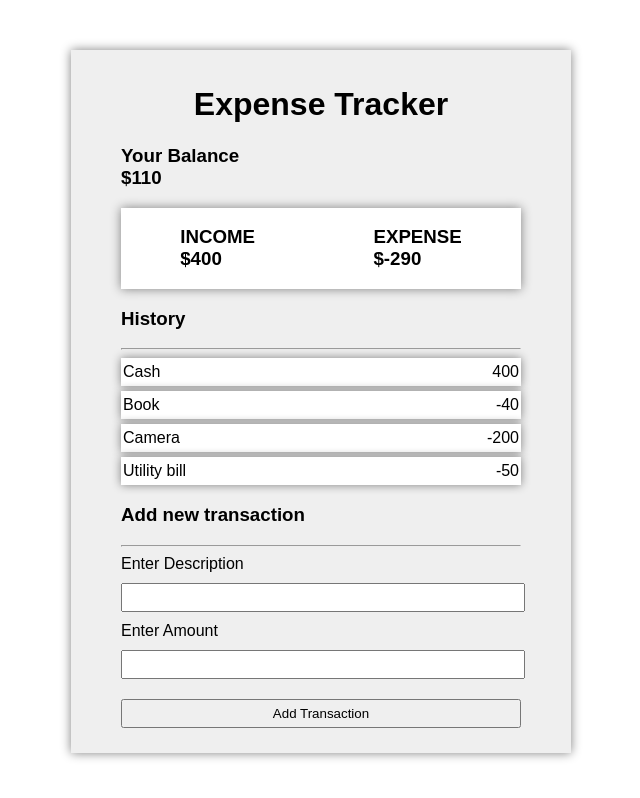
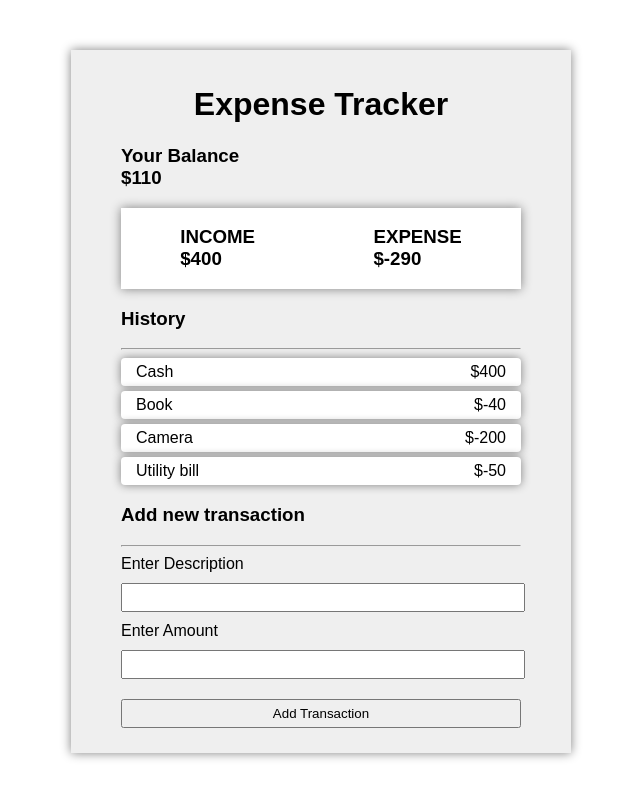
Before and after one commit to saadtechgeek/ExpenseTrackerAppUsingReact, a React (Create React App) app: page / in a window 1280 px wide. Shown: the whole page, without its empty margins (319-959 px from the left). Built offline with nearby package versions, Linux system fonts and the light colour scheme.

Commit message:
resolve the issue

```diff
--- a/src/App.css
+++ b/src/App.css
@@ -35,6 +35,7 @@ box-shadow: 0 0 10px gray;
   justify-content:space-between;
   box-shadow: 0 0 10px gray;
   background-color: white;
-  padding: 5px 2px;
+  padding: 5px 15px;
   margin: 5px 0;
+  border-radius: 4px;
 }
--- a/src/Child.js
+++ b/src/Child.js
@@ -49,7 +49,6 @@ function Child() {
         <div className='container'>
             <h1 className="text-center">Expense Tracker</h1>
             <h3>Your Balance <br /> ${getIncome() + getExpense() }</h3>
-
             <div className="expense-container">
                 <h3>INCOME <br />  ${getIncome()}</h3>
                 <h3>EXPENSE <br /> ${getExpense()}</h3>
@@ -61,7 +60,7 @@ function Child() {
                 {transactions.map((transObj,index)=>{
                     return(<li key={index}>
                         <span>{transObj.desc}</span>
-                        <span>{transObj.amount}</span>
+                        <span>${transObj.amount}</span>
                     </li>)
                 })}
 
```
